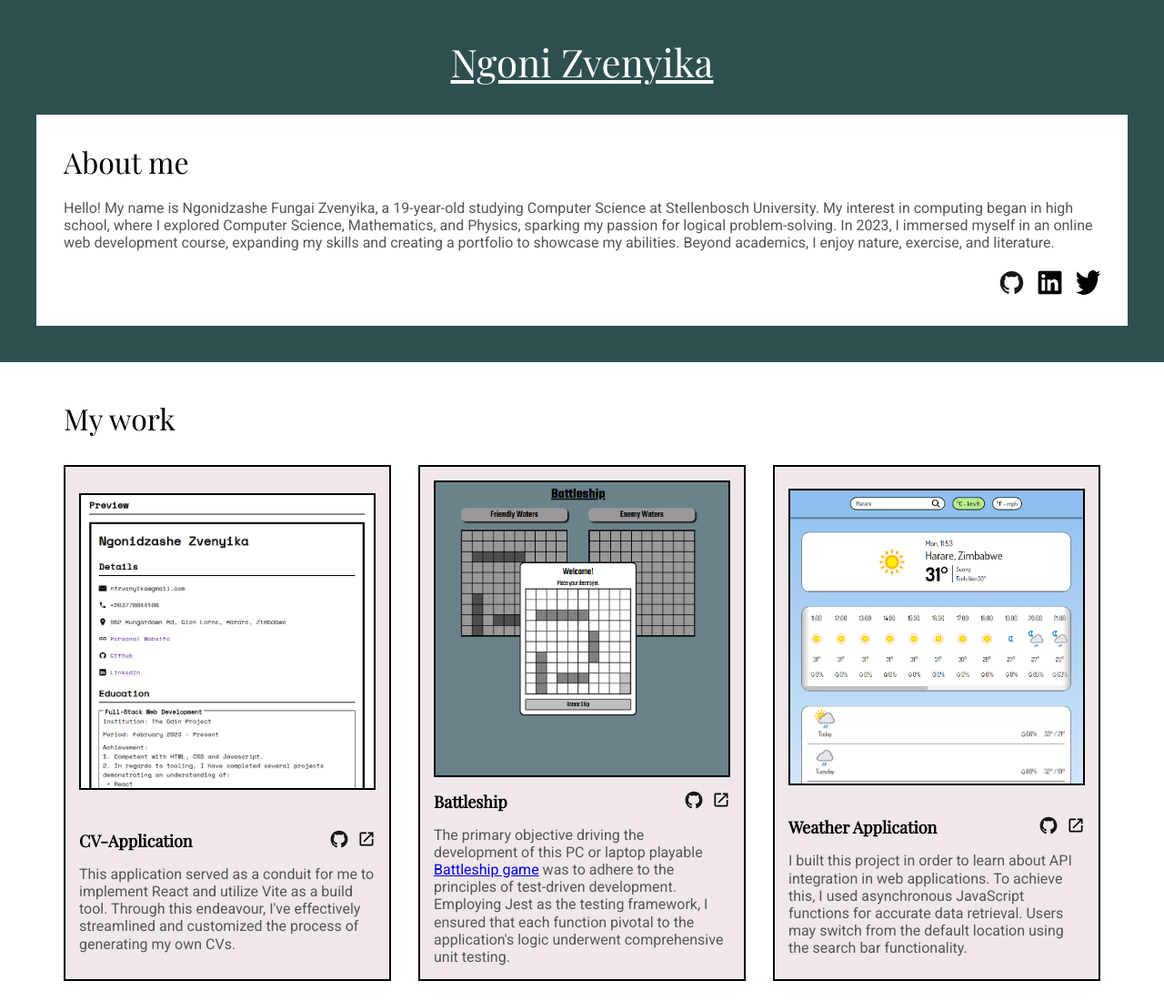
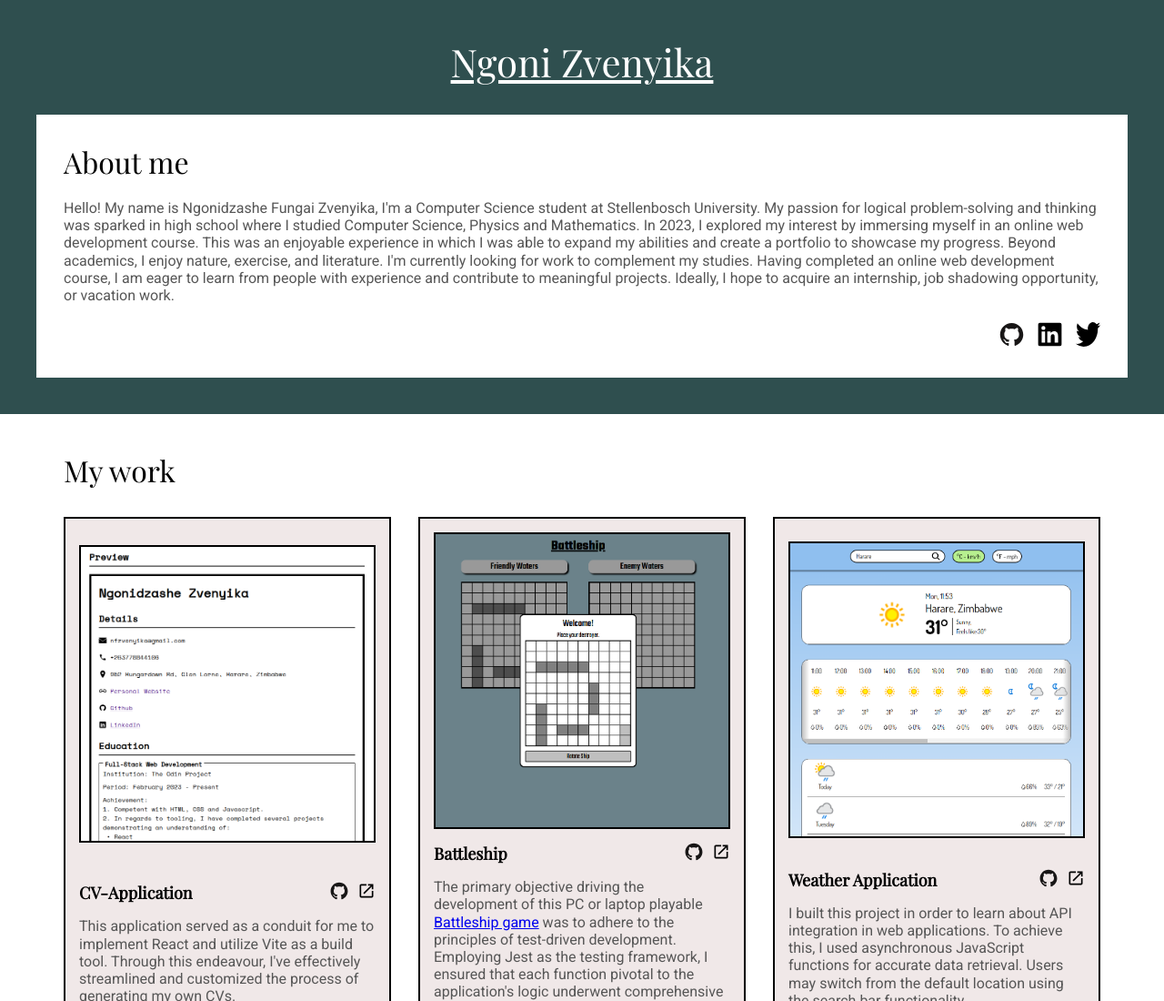
Before and after one commit to Ngonidzashe-Zvenyika/homepage, a website: page index.html in a window 1280 px wide. Shown: the top 1100 px of the page at 91% size. Drawn offline with nearby package versions, Linux system fonts and the light colour scheme.

Commit message:
Update about section

```diff
--- a/index.html
+++ b/index.html
@@ -20,14 +20,19 @@
           <div>
             <h2>About me</h2>
             <p>
-              Hello! My name is Ngonidzashe Fungai Zvenyika, a 19-year-old
-              studying Computer Science at Stellenbosch University. My interest
-              in computing began in high school, where I explored Computer
-              Science, Mathematics, and Physics, sparking my passion for logical
-              problem-solving. In 2023, I immersed myself in an online web
-              development course, expanding my skills and creating a portfolio
-              to showcase my abilities. Beyond academics, I enjoy nature,
-              exercise, and literature.
+              Hello! My name is Ngonidzashe Fungai Zvenyika, I'm a Computer
+              Science student at Stellenbosch University. My passion for logical
+              problem-solving and thinking was sparked in high school where I
+              studied Computer Science, Physics and Mathematics. In 2023, I
+              explored my interest by immersing myself in an online web
+              development course. This was an enjoyable experience in which I
+              was able to expand my abilities and create a portfolio to showcase
+              my progress. Beyond academics, I enjoy nature, exercise, and
+              literature. I'm currently looking for work to complement my
+              studies. Having completed an online web development course, I am
+              eager to learn from people with experience and contribute to
+              meaningful projects. Ideally, I hope to acquire an internship, job
+              shadowing opportunity, or vacation work.
             </p>
           </div>
           <div class="socials">
```
